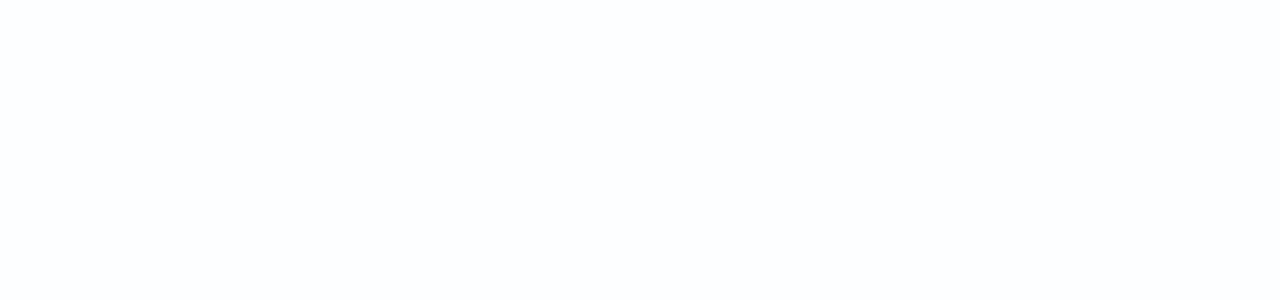
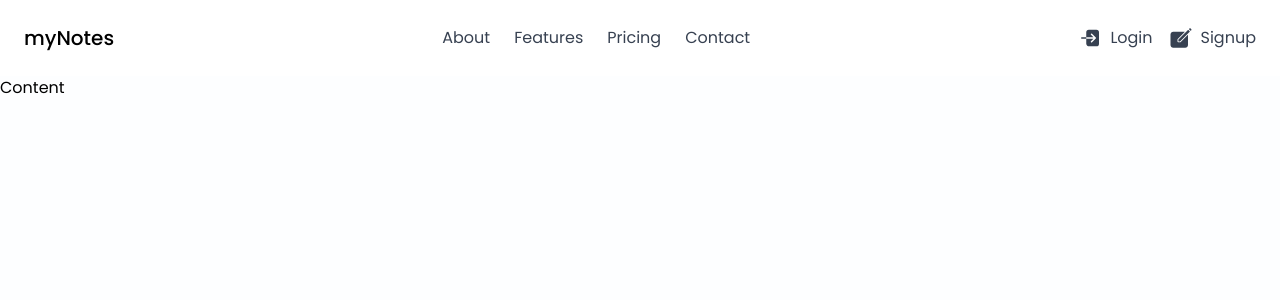
Before and after one commit to amalkreji12/NotesApp-React, a React (Vite) app in the folder frontend/notes/: page / in a window 1280 px wide. Before the commit this address had no page. Shown: the top 300 px of the page. Built offline with nearby package versions, Linux system fonts and the light colour scheme; a web font is replaced by a local one.

Commit message:
landing page added

```diff
--- a/frontend/notes/src/App.jsx
+++ b/frontend/notes/src/App.jsx
@@ -4,11 +4,13 @@
 import Home from './pages/Home/Home'
 import Login from './pages/Login/Login'
 import SignUp from './pages/SignUp/SignUp'
+import Landing from './pages/Landing/LandingPage';
 
 
 const routes = (
   <Router>
     <Routes>
+      <Route path='/' exact element={<Landing/>} />
       <Route path='/dashboard' exact element={<Home />} />
       <Route path='/login' exact element={<Login />} />
       <Route path='/signup' exact element={<SignUp />} />
--- /dev/null
+++ b/frontend/notes/src/components/NavBar/LandingNavBar.jsx
@@ -0,0 +1,48 @@
+/* eslint-disable no-unused-vars */
+import React from 'react';
+import { IoLogIn } from "react-icons/io5";
+import { IoIosCreate } from "react-icons/io";
+
+const LandingNavBar = () => {
+    const navItems = ['About', 'Features', 'Pricing', 'Contact'];
+
+    return (
+        <div>
+            <div className="bg-white flex items-center justify-between px-6 py-6 ">
+                {/* Logo */}
+                <h2 className="text-xl font-medium text-black">myNotes</h2>
+
+                <div className="flex-grow flex justify-center">
+                    <nav className="flex space-x-6">
+                        {navItems.map((item, index) => (
+                            <a
+                                key={index}
+                                href={`#${item.toLowerCase()}`}
+                                className="text-gray-700 hover:text-black transition"
+                            >
+                                {item}
+                            </a>
+                        ))}
+                    </nav>
+                </div>
+
+
+                <div className="flex items-center space-x-4">
+
+                    <a href='/login' className="flex items-center space-x-2 text-gray-700 hover:text-black transition">
+                        <IoLogIn className="text-2xl" />
+                        <span className="hidden sm:inline">Login</span>
+                    </a>
+
+
+                    <a href='/signup' className="flex items-center space-x-2 text-gray-700 hover:text-black transition">
+                        <IoIosCreate className="text-2xl" />
+                        <span className="hidden sm:inline">Signup</span>
+                    </a>
+                </div>
+            </div>
+        </div>
+    );
+};
+
+export default LandingNavBar;
--- /dev/null
+++ b/frontend/notes/src/pages/Landing/LandingPage.jsx
@@ -0,0 +1,18 @@
+/* eslint-disable no-unused-vars */
+import React from 'react'
+import LandingNavBar from '../../components/NavBar/LandingNavBar'
+
+const Landing = () => {
+    return (
+        <div>
+
+            <LandingNavBar/>
+
+            <div>
+                <h3>Content</h3>
+            </div>
+        </div>
+    )
+}
+
+export default Landing
```
